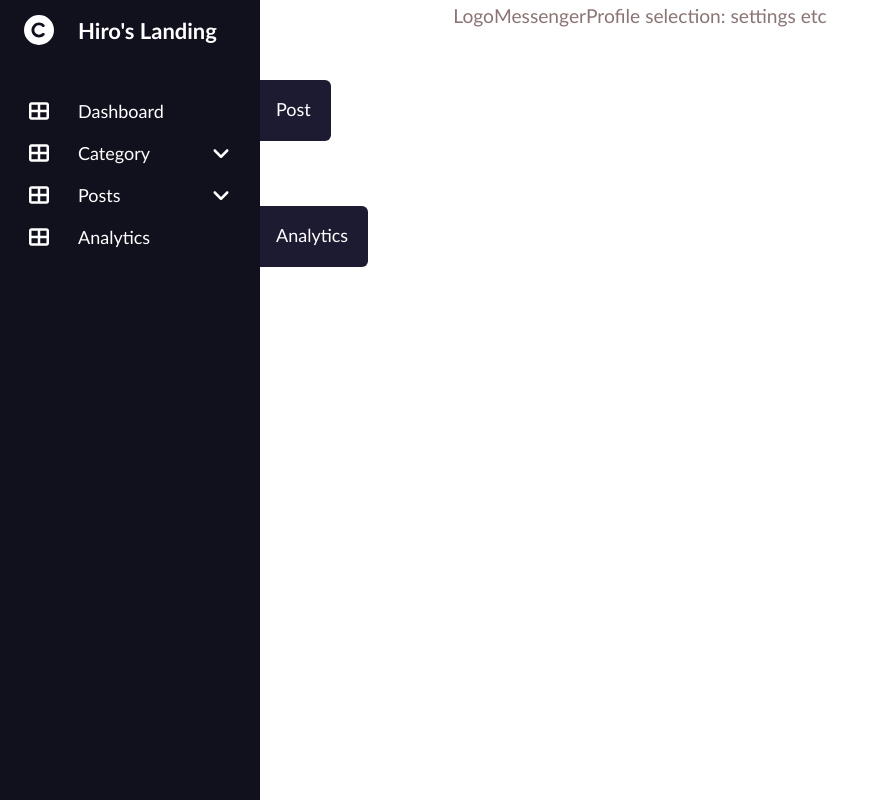
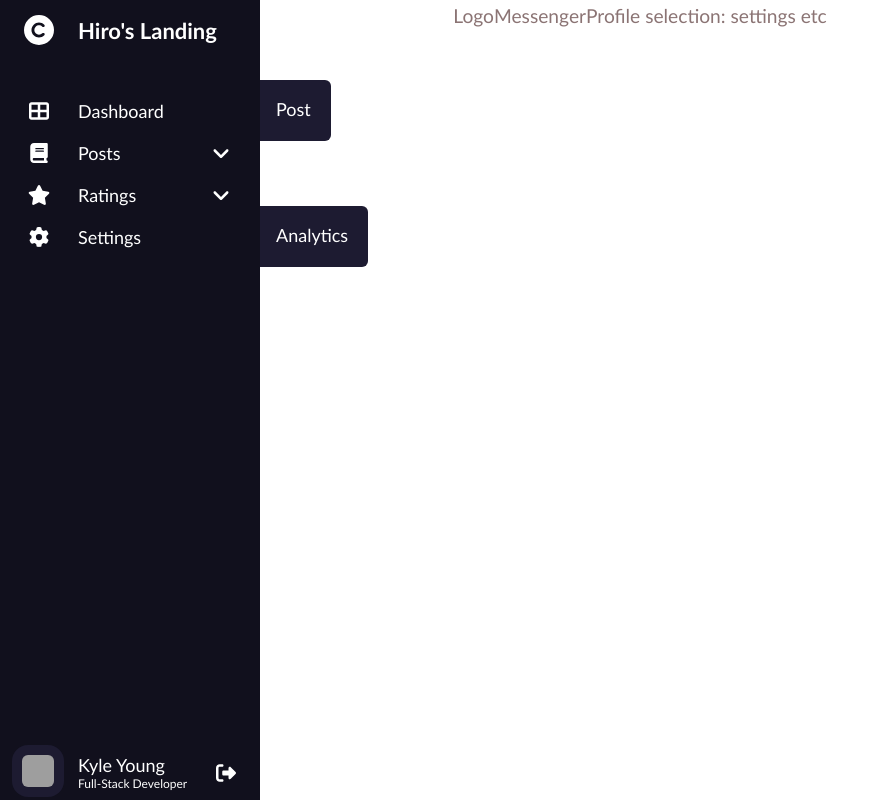
Before and after one commit to HirotheChamp/FirstRate, a React (Create React App) app in the folder client/: page /dashboard in a window 1280 px wide. Shown: the whole page, without its empty margins (0-877 px from the left). Built offline with nearby package versions, Linux system fonts and the light colour scheme; grey boxes are pictures that could not be loaded.

Commit message:
continuing to optimize the sidebar. CSS is still being updated

```diff
--- a/client/src/components/Sidebar/Sidebar.css
+++ b/client/src/components/Sidebar/Sidebar.css
@@ -136,3 +136,34 @@ pointer-events: none;
     top: 50%;
     transform: translate(-50%);
 }
+
+.sidebar .profile-details{
+position: fixed;
+bottom: 0;
+display: flex;
+align-items: center;
+justify-content: space-between;
+}
+
+
+.sidebar .profile-details img {
+    height: 52px;
+    width: 52px;
+    object-fit: cover;
+    border-radius: 16px;
+    margin: 0 14px 0 12px;
+    background: #1d1b31;
+    padding: 10px;
+}
+
+.sidebar .profile-details .profile_name,
+.sidebar .profile-details .job {
+color: #fff;
+font-size: 18px;
+font-weight: 500;
+}
+
+.sidebar .profile-details .job {
+    font-size: 12px;
+
+}
--- a/client/src/components/Sidebar/Sidebar.jsx
+++ b/client/src/components/Sidebar/Sidebar.jsx
@@ -1,8 +1,8 @@
 import React from 'react'
 import './Sidebar.css'
 import { FontAwesomeIcon } from '@fortawesome/react-fontawesome'
-import { faAngleDown, faCopyright, faThLarge } from '@fortawesome/free-solid-svg-icons'
-
+import { faAngleDown, faStar, faBook, faGear, faCopyright, faThLarge, faRightFromBracket } from '@fortawesome/free-solid-svg-icons'
+import profile from '../../images/profile.jpg';
 
 const Sidebar = () => {
   return (
@@ -28,24 +28,7 @@ const Sidebar = () => {
     <li>
     <div className="icon-links">
     <a href='#'>
-      <FontAwesomeIcon icon={faThLarge} className="nav-icons"/>
-
-    <span className="link_name">Category</span>
-      </a>
-      <FontAwesomeIcon icon={faAngleDown} className="nav-icons"/>
-    </div>
-    <ul className="sub-menu">
-      <li><a className="link_name" href='#'>Post</a></li>
-      <li><a href='#'>HTML</a></li>
-      <li><a href='#'>JAVA</a></li>
-      <li><a href='#'>JavaScript</a></li>
-    </ul>
-    </li>
-
-    <li>
-    <div className="icon-links">
-    <a href='#'>
-      <FontAwesomeIcon icon={faThLarge} className="nav-icons"/>
+      <FontAwesomeIcon icon={faBook} className="nav-icons"/>
 
     <span className="link_name">Posts</span>
       </a>
@@ -56,21 +39,52 @@ const Sidebar = () => {
       <li><a href='#'>Web Design</a></li>
       <li><a href='#'>Login Form</a></li>
       <li><a href='#'>Card Design</a></li>
+    </ul>
+    </li>
+
+    <li>
+    <div className="icon-links">
+    <a href='#'>
+      <FontAwesomeIcon icon={faStar} className="nav-icons"/>
+
+    <span className="link_name">Ratings</span>
+      </a>
+      <FontAwesomeIcon icon={faAngleDown} className="nav-icons"/>
+    </div>
+    <ul className="sub-menu">
+      <li><a className="link_name" href='#'>Post</a></li>
+      <li><a href='#'>HTML</a></li>
+      <li><a href='#'>JAVA</a></li>
+      <li><a href='#'>JavaScript</a></li>
+
 
     </ul>
     </li>
     <li>
       <a href='#'>
-      <FontAwesomeIcon icon={faThLarge} className="nav-icons"/>
+      <FontAwesomeIcon icon={faGear} className="nav-icons"/>
 
-    <span className="link_name">Analytics</span>
+    <span className="link_name">Settings</span>
       </a>
       <ul className="sub-menu blank">
       <li><a className="link_name" href='#'>Analytics</a></li>
 
     </ul>
     </li>
-  </ul>
+    <li>
+  <div className="profile-details">
+    <div className="profile-content">
+      <img src={profile} alt="profile" />
+    </div>
+
+    <div className="name-job">
+      <div className="profile_name">Kyle Young</div>
+      <div className="job">Full-Stack Developer</div>
+    </div>
+    <FontAwesomeIcon icon={faRightFromBracket} className="nav-icons"/>
+  </div>
+  </li>
+   </ul>
  </div>
   )
 }
```
Also changed, not shown: 1 other file (tests, documents, lock files or other folders).
